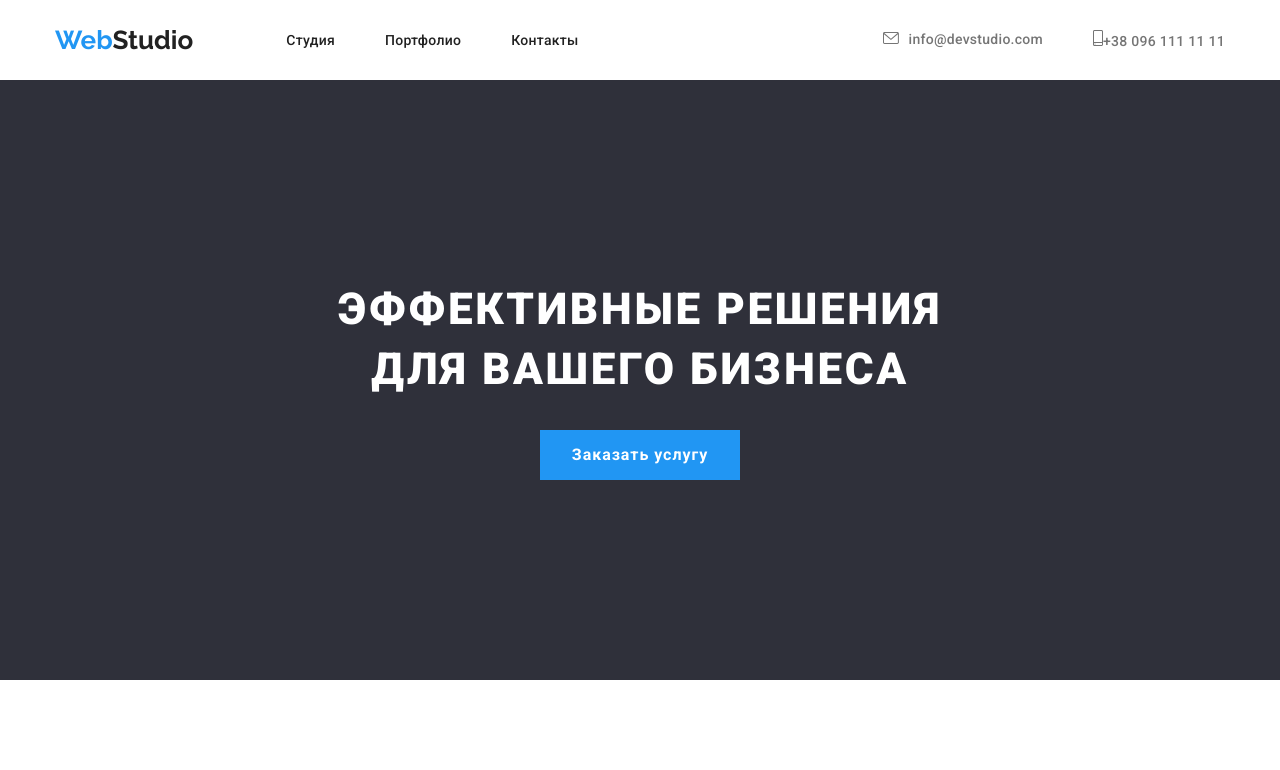
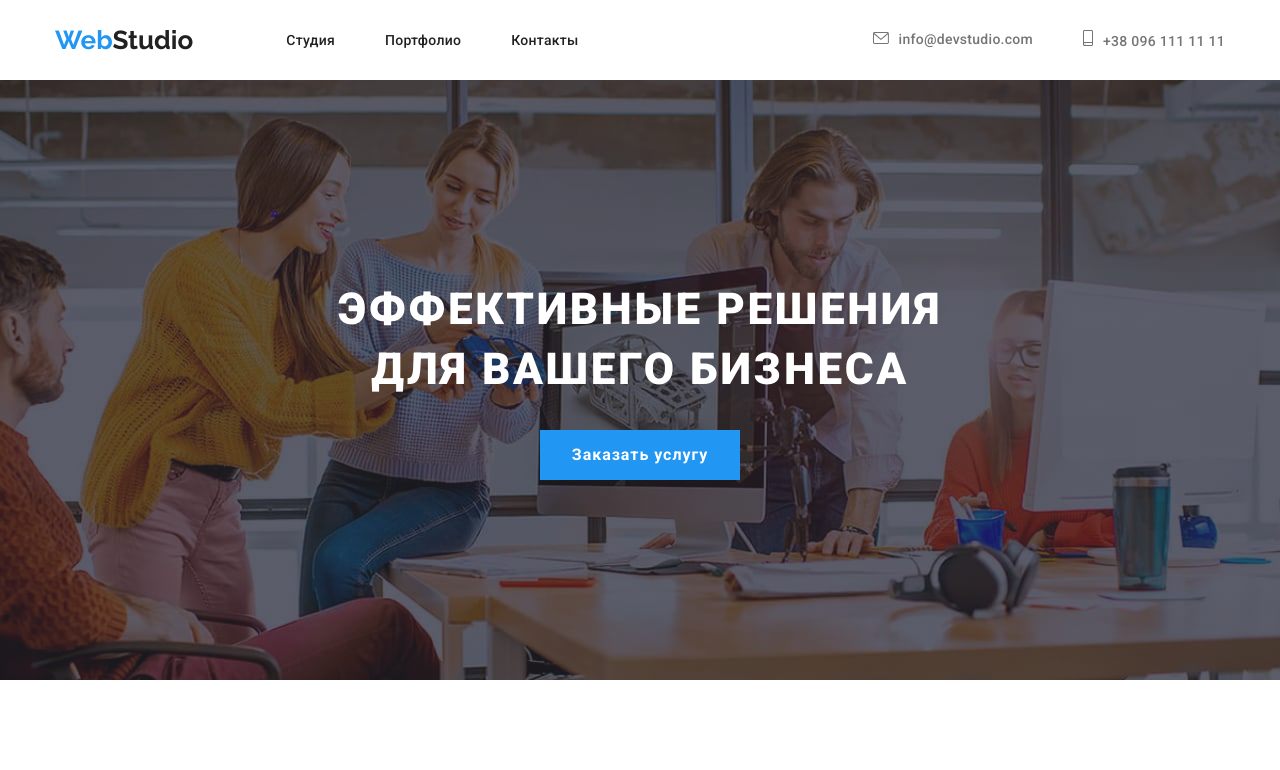
Before and after one commit to miktiang/goit-markup-hw-04, a plain HTML site: page index.html in a window 1280 px wide. Shown: the top 770 px of the page. Drawn offline with Linux system fonts and the light colour scheme.

Commit message:
added background image to hero

```diff
--- a/css/style.css
+++ b/css/style.css
@@ -147,7 +147,8 @@ img {
   color: var(--back-blue);
 }
 
-.icon-envelope {
+.icon-envelope,
+.icon-phone {
   margin-right: 10px;
 
   /* justify-content: center;
@@ -170,6 +171,19 @@ img {
 .hero-container {
   text-align: center;
   padding: 200px 0;
+
+  background-image: linear-gradient(
+    rgba(47, 48, 58, 0.5),
+    rgba(47, 48, 58, 0.5)),
+
+    url('../images/hero-img.jpg');
+
+  height: 600px;
+  max-width: 1600px;
+
+  background-repeat: no-repeat;
+  background-size: cover;
+  background-position: center;
 }
 
 .hero-title {
```
